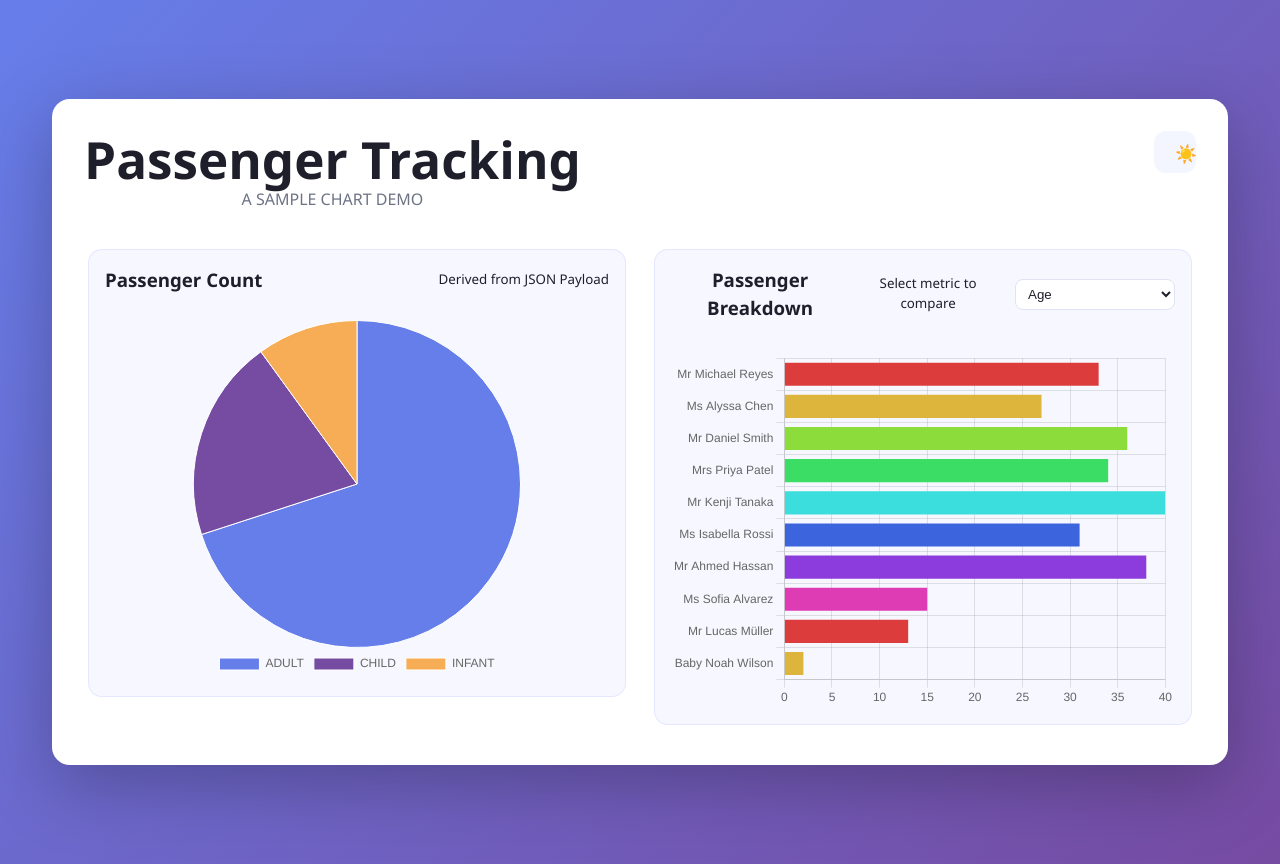
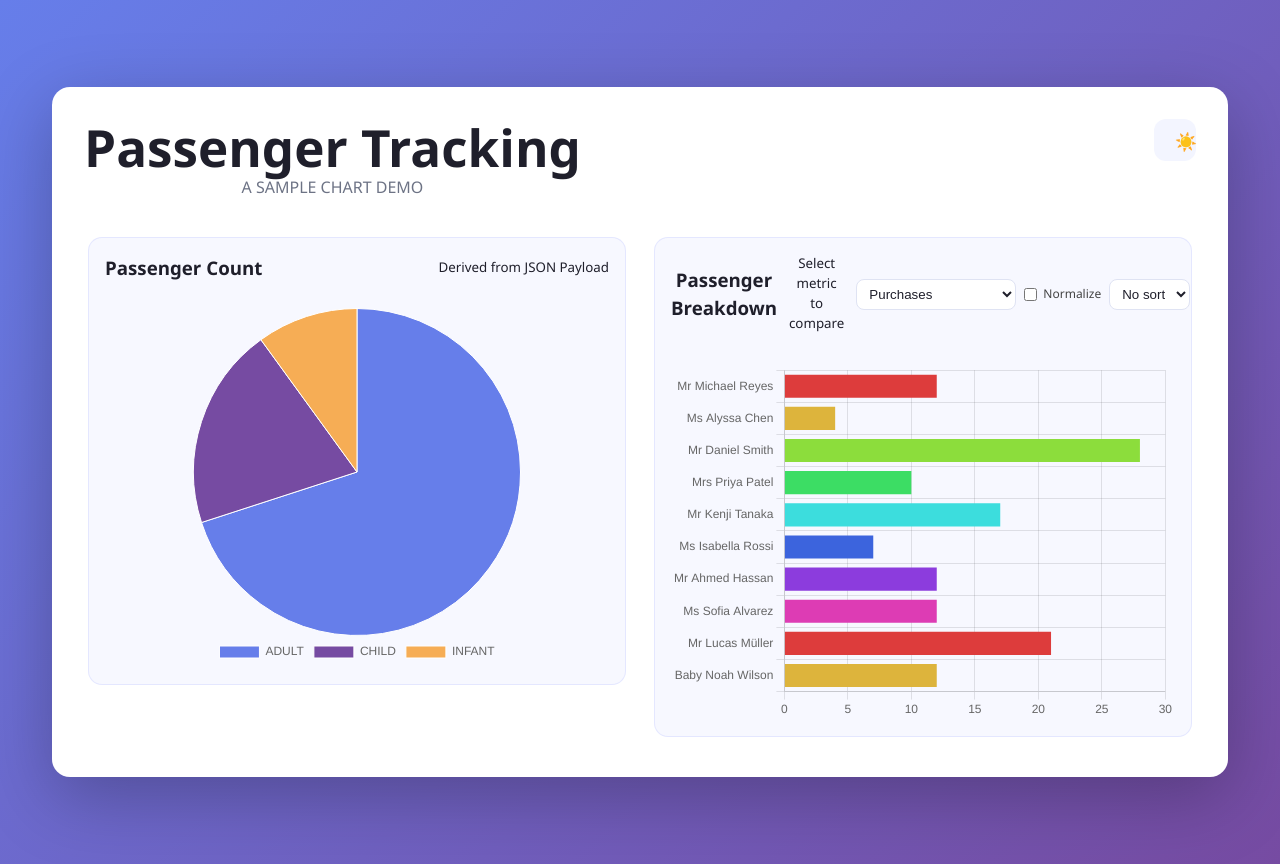
Before and after one commit to isthispeanut/VUE-PROJECT, a Vue app: page / in a window 1280 px wide. Built offline with nearby package versions, Linux system fonts and the light colour scheme.

Commit message:
feat: refactor IndividualBarChart to utilize buildSeries for data processing and enhance metric handling

```diff
--- a/src/components/IndividualBarChart.vue
+++ b/src/components/IndividualBarChart.vue
@@ -2,32 +2,12 @@
 import { ref, onMounted, onBeforeUnmount, watch } from 'vue'
 import Chart from 'chart.js/auto'
 import mockData from './data/MockData.json'
+import { METRICS, buildSeries } from '../utils/ChartData.js'
 
 const CanvasRef = ref(null)
 
-function ParseJsonToTable(json) {
-  const passengers = (json && json.passengers) || []
-  const Headers = ['Name', 'Age', 'Purchases', 'Visits', 'Miles', 'Avg Spend']
-  const Rows = passengers.map(p => {
-    const name = [p.title, p.firstName, p.lastName].filter(Boolean).join(' ').trim() || (p.passengerId || 'Unknown')
-    let age = 0
-    if (p.dateOfBirth) {
-      const dob = new Date(p.dateOfBirth)
-      if (!Number.isNaN(dob.getTime())) {
-        const now = new Date()
-        age = now.getFullYear() - dob.getFullYear()
-        const m = now.getMonth() - dob.getMonth()
-        if (m < 0 || (m === 0 && now.getDate() < dob.getDate())) age--
-      }
-    }
-    const purchases = Number.isFinite(Number(p.purchases)) ? String(p.purchases) : '0'
-    const visits = Number.isFinite(Number(p.visits)) ? String(p.visits) : '0'
-    const miles = Number.isFinite(Number(p.miles)) ? String(p.miles) : '0'
-    const avgSpend = Number.isFinite(Number(p.avgSpend)) ? String(p.avgSpend) : '0'
-    return [name, String(age), purchases, visits, miles, avgSpend]
-  })
-  return { Headers, Rows }
-}
+// accept data via prop; default to mockData for backward compatibility
+const props = defineProps({ data: { type: Object, default: () => mockData } })
 
 // Reusable lifecycle helper: encapsulates Chart.js create/update/destroy
 function createChartLifecycle(canvasRef, buildConfig) {
@@ -56,19 +36,22 @@ function createChartLifecycle(canvasRef, buildConfig) {
   return { mount, unmount, update }
 }
 
-const MetricIndex = ref(1)        // header index to use as metric
-const Headers = ref([])
-const Rows = ref([])
+const MetricIndex = ref(0)        // index into METRICS
+const Headers = ref([]) // will hold metric labels for selector
+const Rows = ref([])    // rows are objects (see ChartData.buildSeries)
 const Labels = ref([])
 const Values = ref([])
+const Normalize = ref(false)
+const SortOrder = ref('none') // 'none' | 'asc' | 'desc'
+const Metrics = METRICS
 
 function RebuildSeries() {
-  Labels.value = Rows.value.map(r => (r[0] && r[0].trim()) ? r[0].trim() : 'Unknown')
-  Values.value = Rows.value.map(r => {
-    const Raw = r[MetricIndex.value] || ''
-    const N = parseFloat((Raw || '').replace(/[^0-9.-]+/g, ''))
-    return Number.isFinite(N) ? N : 0
-  })
+  const passengers = (props.data && props.data.passengers) || []
+  const metricKey = (Metrics[MetricIndex.value] && Metrics[MetricIndex.value].key) || 'purchases'
+  const series = buildSeries(passengers, metricKey, { normalize: Normalize.value, sort: SortOrder.value })
+  Rows.value = series.rows
+  Labels.value = series.labels
+  Values.value = series.values
 }
 
 // buildConfig returns a Chart.js config object based on current reactive values
@@ -89,17 +72,21 @@ function buildConfig() {
         legend: { display: false },
         tooltip: {
           callbacks: {
-            label(ctx){
+            label(ctx) {
               const di = ctx.dataIndex
-              const header = Headers.value[MetricIndex.value] || 'Value'
-              const raw = (Rows.value[di] && Rows.value[di][MetricIndex.value]) || '0'
-              const parsed = parseFloat(String(raw).replace(/[^0-9.-]+/g, '')) || 0
-              const name = (Rows.value[di] && Rows.value[di][0]) ? Rows.value[di][0] : 'Unknown'
-              return `${header}: ${parsed.toLocaleString()} - ${name}`
+              const metricLabel = (Metrics[MetricIndex.value] && Metrics[MetricIndex.value].label) || 'Value'
+              const row = Rows.value[di] || {}
+              const val = Number.isFinite(Number(row.value)) ? Number(row.value) : 0
+              const name = row.name || 'Unknown'
+              // show metric value and passenger name; include purchases/visits for context
+              const parts = [`${metricLabel}: ${val.toLocaleString()}`, name]
+              if (row.purchases !== undefined) parts.push(`Purchases: ${row.purchases}`)
+              if (row.visits !== undefined) parts.push(`Visits: ${row.visits}`)
+              return parts.join(' — ')
+            }
           }
         }
-      }
-    },
+      },
       scales: { x: { beginAtZero: true } },
       maintainAspectRatio: false
     }
@@ -109,39 +96,17 @@ function buildConfig() {
 //create Chart.js lifecycle manager
 const { mount, unmount, update } = createChartLifecycle(CanvasRef, buildConfig)
 
-function FindBestMetricIndex(Hdrs, DataRows) {
-  // prefer headers that mention "task" or "completed"
-  const Preferred = Hdrs.findIndex(h => /task|completed|completed tasks|tasks/i.test(h))
-  if (Preferred > 0) return Preferred
-  // otherwise pick the first numeric column (skip column 0 which is name)
-  for (let ci = 1; ci < Hdrs.length; ci++) {
-    // check if at least one row has numeric value at this column
-    const AnyNumeric = DataRows.some(r => {
-      const Raw = r[ci] || ''
-      const N = parseFloat(Raw.toString().replace(/[^0-9.-]+/g, ''))
-      return Number.isFinite(N) && !Number.isNaN(N)
-    })
-    if (AnyNumeric) return ci
-  }
-  return Math.min(1, Math.max(0, Hdrs.length - 1))
-}
+// legacy helpers removed; metrics handled by src/utils/ChartData.js
 
 onMounted(() => {
-  const Parsed = ParseJsonToTable(mockData)
-  Headers.value = Parsed.Headers
-  Rows.value = Parsed.Rows
-
-  if (Headers.value.length > 1 && Rows.value.length > 0) {
-    MetricIndex.value = FindBestMetricIndex(Headers.value, Rows.value)
-  } else {
-    MetricIndex.value = Math.min(1, Math.max(0, Headers.value.length - 1))
-  }
-
+  // initialize metric selector labels and series using utils
+  Headers.value = Metrics.map(m => m.label)
+  MetricIndex.value = 0
   RebuildSeries()
   mount()
 })
 
-watch(MetricIndex, () => {
+watch([MetricIndex, Normalize, SortOrder], () => {
   RebuildSeries()
   update(buildConfig())
 })
@@ -154,9 +119,17 @@ onBeforeUnmount(() => { unmount() })
     <div class="panel-header" style="align-items:center; gap:12px;">
       <h3>Passenger Breakdown</h3>
       <small>Select metric to compare</small>
-      <div style="margin-left:auto;">
-        <select id="metric" v-model.number="MetricIndex" style="padding:6px 8px; margin-left:8px; min-width:160px; color:#1f1f2b; background:#fff; border-radius:8px; border:1px solid #dfe3f3;">
-          <option v-for="(h, idx) in Headers" :key="idx" :value="idx">{{ h || 'Column ' + idx }}</option>
+      <div style="margin-left:auto; display:flex; gap:8px; align-items:center;">
+        <select id="metric" v-model.number="MetricIndex" style="padding:6px 8px; min-width:160px; color:#1f1f2b; background:#fff; border-radius:8px; border:1px solid #dfe3f3;">
+          <option v-for="(h, idx) in Headers" :key="idx" :value="idx">{{ h || 'Metric ' + idx }}</option>
+        </select>
+        <label style="display:inline-flex; align-items:center; gap:6px; font-size:12px; color:#444;">
+          <input type="checkbox" v-model="Normalize" /> Normalize
+        </label>
+        <select v-model="SortOrder" style="padding:6px 8px; color:#1f1f2b; background:#fff; border-radius:8px; border:1px solid #dfe3f3;">
+          <option value="none">No sort</option>
+          <option value="desc">Sort ↓</option>
+          <option value="asc">Sort ↑</option>
         </select>
       </div>
     </div>
```
Also changed, not shown: src/utils/ChartData.js (renamed from src/components/utils/ChartData.js).
